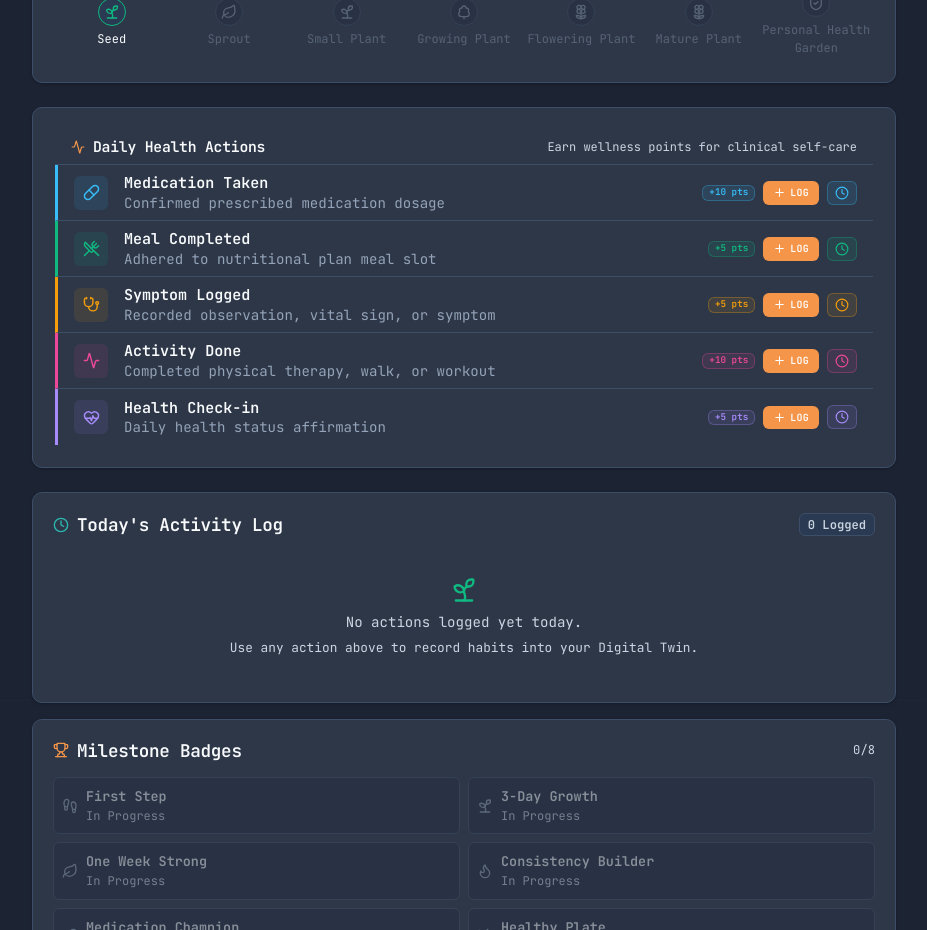
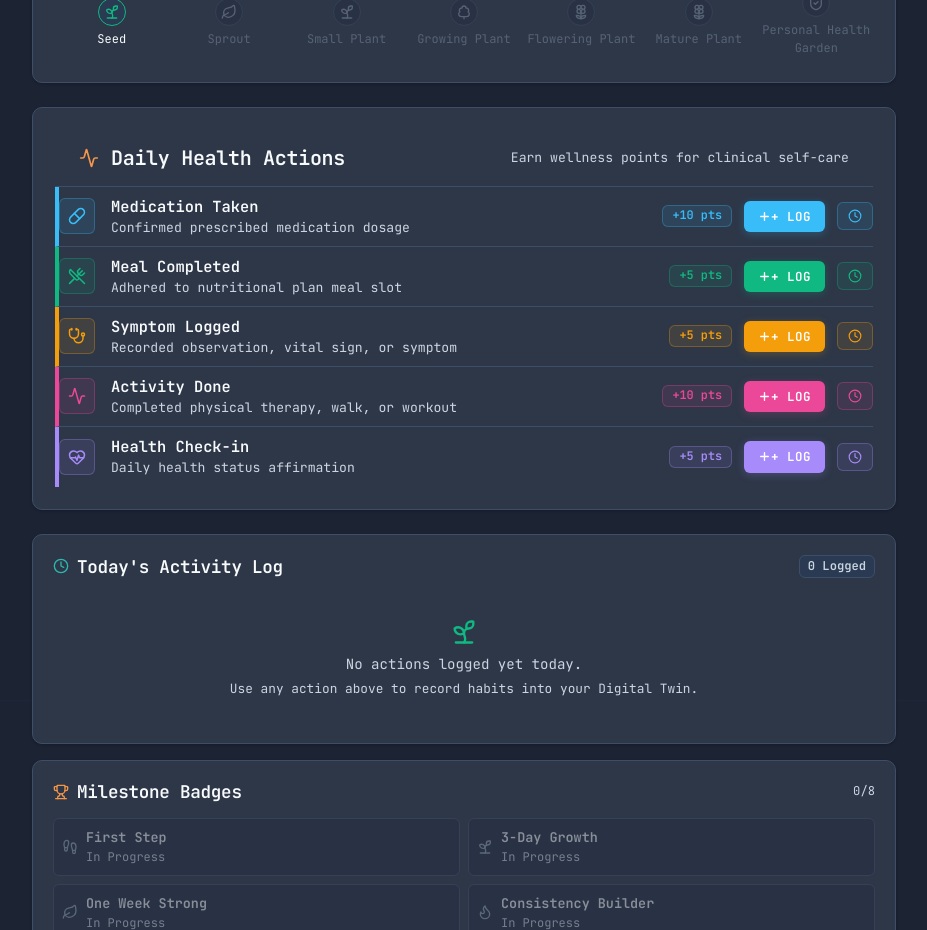
Before and after one commit to SAILESH2508/MedFusion-AI, a React (Vite) app in the folder frontend/: page /digital-twin in a window 1280 px wide. Shown: the part 900-1830 px from the top of the page, without its empty margins (336-1263 px from the left). Built offline with nearby package versions, Linux system fonts and the light colour scheme.

Commit message:
fix(ui): correct heading hierarchy and match log button color to action theme

```diff
--- a/frontend/src/pages/digital-twin/IntegratedGardenSection.jsx
+++ b/frontend/src/pages/digital-twin/IntegratedGardenSection.jsx
@@ -314,18 +314,18 @@ export default function IntegratedGardenSection({
       {/* ─── 5 Activity Action Buttons ─── */}
       <div
         className="glass-card"
-        style={{ borderRadius: '14px', border: '1px solid var(--border)', overflow: 'hidden' }}
+        style={{ borderRadius: '16px', border: '1px solid var(--border)', overflow: 'hidden' }}
       >
-        {/* Header */}
+        {/* Header with clear hierarchy */}
         <div
-          className="d-flex align-items-center justify-content-between px-3 py-2"
+          className="d-flex align-items-center justify-content-between px-4 py-3"
           style={{ borderBottom: '1px solid var(--border)', background: 'var(--bg-card)' }}
         >
-          <h3 className="fw-bold m-0 d-flex align-items-center gap-2" style={{ fontSize: '0.92rem', color: 'var(--text-primary)' }}>
-            <Activity size={14} style={{ color: 'var(--brand-orange)' }} />
-            Daily Health Actions
+          <h3 className="fw-bold m-0 d-flex align-items-center gap-2.5" style={{ fontSize: '1.25rem', color: 'var(--text-primary)' }}>
+            <Activity size={20} style={{ color: 'var(--brand-orange)' }} />
+            <span>Daily Health Actions</span>
           </h3>
-          <span className="text-secondary font-monospace" style={{ fontSize: '0.75rem' }}>
+          <span className="text-secondary font-monospace" style={{ fontSize: '0.82rem' }}>
             Earn wellness points for clinical self-care
           </span>
         </div>
@@ -341,24 +341,30 @@ export default function IntegratedGardenSection({
             return (
               <div
                 key={action.type}
-                className="d-flex align-items-center gap-3 px-3"
+                className="d-flex align-items-center gap-3 px-3.5 py-2"
                 style={{
-                  minHeight: '56px',
+                  minHeight: '60px',
                   borderBottom: isLast ? 'none' : '1px solid var(--border)',
-                  borderLeft: `3px solid ${action.color}`,
+                  borderLeft: `4px solid ${action.color}`,
                   background: 'var(--bg-card)',
                 }}
               >
-                {/* Coloured icon */}
+                {/* Coloured icon badge */}
                 <div
-                  className="flex-shrink-0 d-flex align-items-center justify-content-center rounded-2"
-                  style={{ width: '34px', height: '34px', background: action.bg, color: action.color }}
+                  className="flex-shrink-0 d-flex align-items-center justify-content-center rounded-3"
+                  style={{
+                    width: '36px',
+                    height: '36px',
+                    background: action.bg,
+                    color: action.color,
+                    border: `1px solid ${action.border}`,
+                  }}
                 >
-                  <ActionIcon size={17} />
+                  <ActionIcon size={18} />
                 </div>
 
                 {/* Label + description OR note input */}
-                <div className="flex-grow-1 overflow-hidden py-1" style={{ minWidth: 0 }}>
+                <div className="flex-grow-1 overflow-hidden" style={{ minWidth: 0 }}>
                   {isNoteActive ? (
                     <input
                       type="text"
@@ -366,39 +372,41 @@ export default function IntegratedGardenSection({
                       value={activeNote}
                       onChange={e => setActiveNote(e.target.value)}
                       onKeyDown={e => e.key === 'Enter' && handleLogActivity(action.type, action.points, activeNote)}
-                      className="w-100 border rounded-2 px-2 font-monospace"
+                      className="w-100 border rounded-2 px-3 font-monospace"
                       style={{
                         fontSize: '0.82rem',
                         color: 'var(--text-primary)',
-                        borderColor: action.border,
+                        borderColor: action.color,
                         background: 'transparent',
                         outline: 'none',
-                        height: '28px',
+                        height: '32px',
                       }}
                       autoFocus
                     />
                   ) : (
                     <>
-                      <div className="fw-semibold text-truncate" style={{ fontSize: '0.94rem', color: 'var(--text-primary)', lineHeight: '1.3' }}>
+                      <div className="fw-bold text-truncate" style={{ fontSize: '0.96rem', color: 'var(--text-primary)', lineHeight: '1.3' }}>
                         {action.label}
                       </div>
-                      <div className="text-truncate" style={{ fontSize: '0.88rem', color: 'var(--text-muted)', lineHeight: '1.3' }}>
+                      <div className="text-secondary text-truncate" style={{ fontSize: '0.82rem', lineHeight: '1.3', marginTop: '2px' }}>
                         {action.description}
                       </div>
                     </>
                   )}
                 </div>
 
-                {/* Right cluster: pts + buttons */}
-                <div className="d-flex align-items-center gap-2 flex-shrink-0">
+                {/* Right cluster: points + action buttons (colored per action) */}
+                <div className="d-flex align-items-center gap-2.5 flex-shrink-0">
                   <span
                     className="badge font-monospace"
                     style={{
                       background: action.bg,
                       color: action.color,
                       border: `1px solid ${action.border}`,
-                      fontSize: '0.58rem',
-                      padding: '2px 6px',
+                      fontSize: '0.74rem',
+                      fontWeight: 700,
+                      padding: '4px 9px',
+                      borderRadius: '6px',
                       whiteSpace: 'nowrap',
                     }}
                   >
@@ -410,20 +418,21 @@ export default function IntegratedGardenSection({
                       <button
                         onClick={() => handleLogActivity(action.type, action.points, activeNote)}
                         disabled={isLoading}
-                        className="d-flex align-items-center gap-1 font-monospace text-uppercase fw-semibold"
+                        className="d-flex align-items-center gap-1.5 font-monospace text-uppercase fw-bold"
                         style={{
-                          fontSize: '0.62rem',
+                          fontSize: '0.78rem',
                           borderRadius: '6px',
-                          padding: '4px 10px',
+                          padding: '6px 14px',
                           border: 'none',
-                          background: 'var(--brand-orange)',
-                          color: '#fff',
+                          background: action.color,
+                          color: '#FFFFFF',
                           cursor: 'pointer',
-                          letterSpacing: '0.03em',
+                          letterSpacing: '0.04em',
                           whiteSpace: 'nowrap',
+                          boxShadow: `0 2px 8px ${action.color}40`,
                         }}
                       >
-                        {isLoading ? <RefreshCw size={13} className="animate-spin" /> : <Check size={13} />}
+                        {isLoading ? <RefreshCw size={13} className="animate-spin" /> : <Check size={13} strokeWidth={2.5} />}
                         <span>{isLoading ? 'Saving' : 'Save'}</span>
                       </button>
                       <button
@@ -431,7 +440,7 @@ export default function IntegratedGardenSection({
                         className="d-flex align-items-center justify-content-center"
                         style={{
                           borderRadius: '6px',
-                          padding: '4px 7px',
+                          padding: '6px 10px',
                           border: '1px solid var(--border)',
                           background: 'transparent',
                           color: 'var(--text-muted)',
@@ -447,30 +456,31 @@ export default function IntegratedGardenSection({
                       <button
                         onClick={() => handleLogActivity(action.type, action.points)}
                         disabled={isLoading}
-                        className="d-flex align-items-center gap-1 font-monospace text-uppercase fw-semibold"
+                        className="d-flex align-items-center gap-1.5 font-monospace text-uppercase fw-bold"
                         style={{
-                          fontSize: '0.62rem',
+                          fontSize: '0.78rem',
                           borderRadius: '6px',
-                          padding: '4px 10px',
+                          padding: '6px 14px',
                           border: 'none',
-                          background: 'var(--brand-orange)',
-                          color: '#fff',
+                          background: action.color,
+                          color: '#FFFFFF',
                           cursor: 'pointer',
-                          letterSpacing: '0.03em',
+                          letterSpacing: '0.04em',
                           whiteSpace: 'nowrap',
-                          opacity: isLoading ? 0.6 : 1,
+                          boxShadow: `0 2px 8px ${action.color}40`,
+                          opacity: isLoading ? 0.65 : 1,
                         }}
                       >
-                        {isLoading ? <RefreshCw size={13} className="animate-spin" /> : <Plus size={13} />}
-                        <span>{isLoading ? '...' : 'Log'}</span>
+                        {isLoading ? <RefreshCw size={13} className="animate-spin" /> : <Plus size={13} strokeWidth={2.5} />}
+                        <span>{isLoading ? '...' : '+ LOG'}</span>
                       </button>
                       <button
                         onClick={() => { setSelectedActivityForNote(action.type); setActiveNote(''); }}
-                        title="Log with note"
+                        title="Log with custom clinical note"
                         className="d-flex align-items-center justify-content-center"
                         style={{
                           borderRadius: '6px',
-                          padding: '4px 7px',
+                          padding: '6px 10px',
                           border: `1px solid ${action.border}`,
                           background: action.bg,
                           color: action.color,
```
